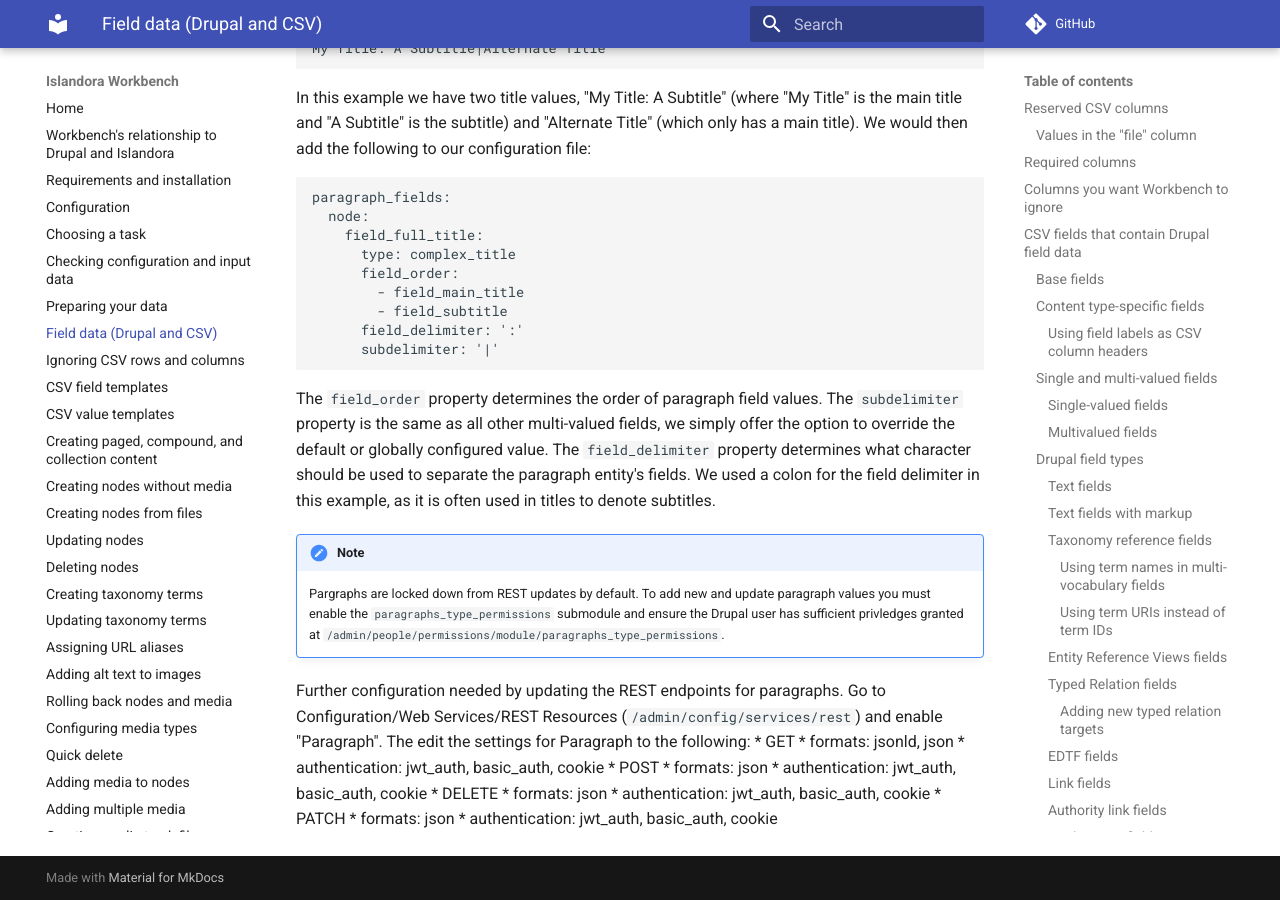
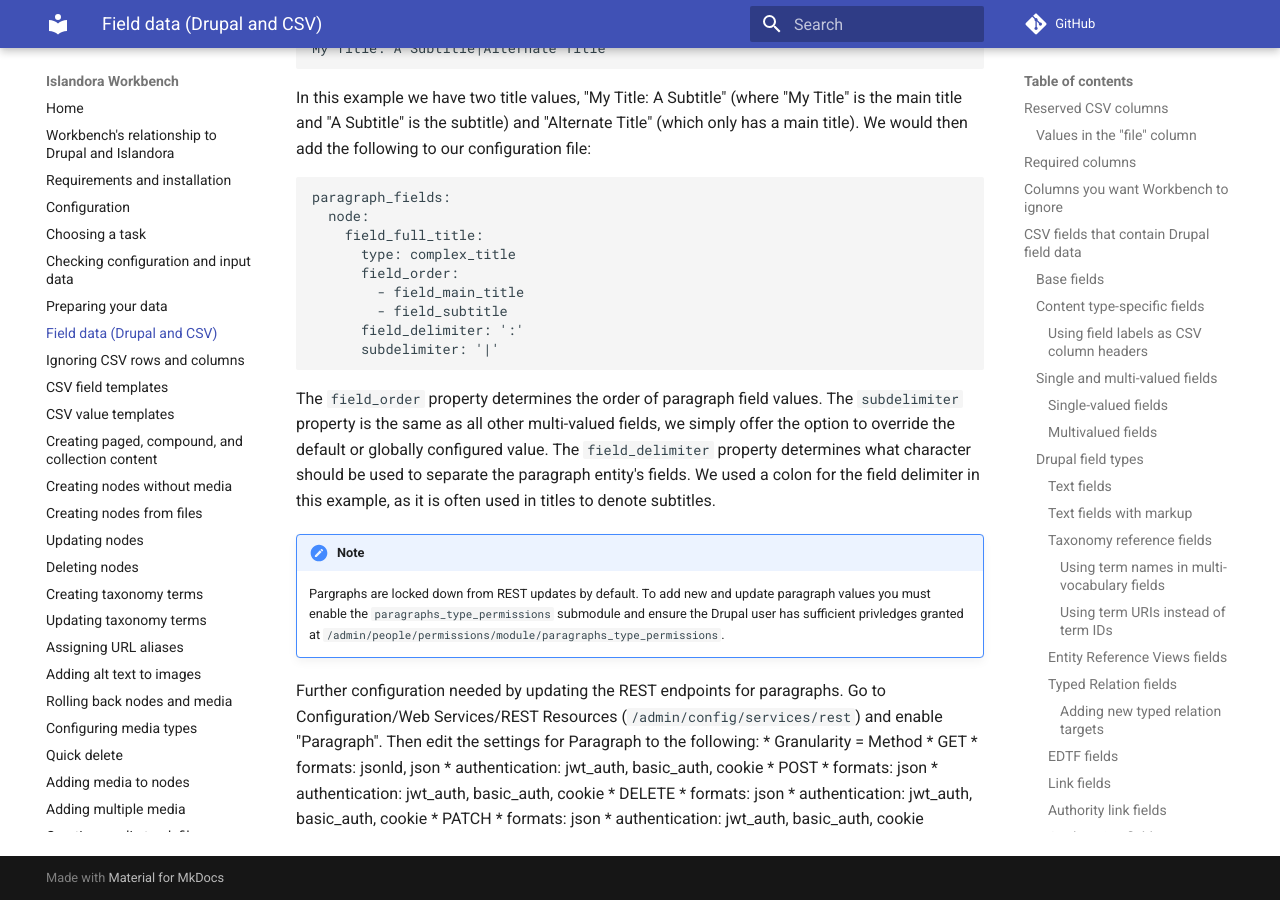
Before and after one commit to mjordan/islandora_workbench_docs, an MkDocs documentation site: the page built from docs/fields.md, in a window 1280 px wide and 900 px high, scrolled down 21948 px. Built offline with MkDocs 1.6.1 and Material for MkDocs 9.7.7, drawn with Linux system fonts in a browser that asks for light colours; comment, search, counter and statistics services are not loaded.

Commit message:
further clarification on granularity

```diff
--- a/docs/fields.md
+++ b/docs/fields.md
@@ -571,7 +571,8 @@
 !!! note
     Pargraphs are locked down from REST updates by default. To add new and update paragraph values you must enable the `paragraphs_type_permissions` submodule and ensure the Drupal user has sufficient privledges granted at `/admin/people/permissions/module/paragraphs_type_permissions`.
 
-Further configuration needed by updating the REST endpoints for paragraphs. Go to Configuration/Web Services/REST Resources (`/admin/config/services/rest`) and enable "Paragraph". The edit the settings for Paragraph to the following:
+Further configuration needed by updating the REST endpoints for paragraphs. Go to Configuration/Web Services/REST Resources (`/admin/config/services/rest`) and enable "Paragraph". Then edit the settings for Paragraph to the following:
+* Granularity = Method
 * GET
     * formats: jsonld, json
     * authentication: jwt_auth, basic_auth, cookie
```
